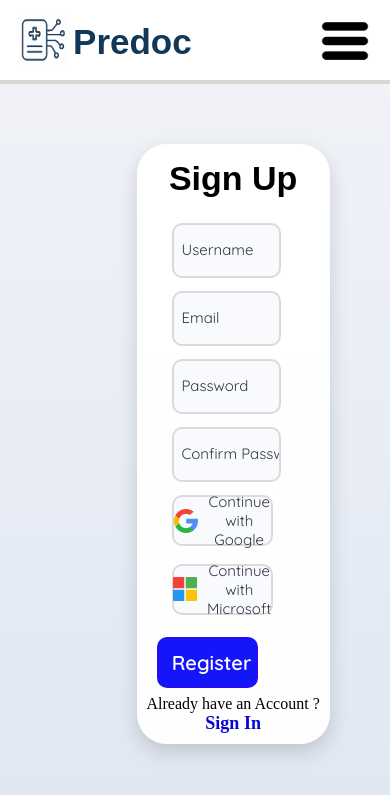
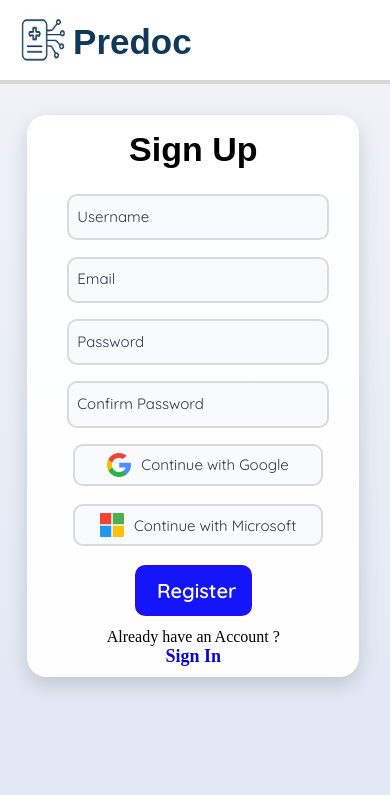
Before and after one commit to GAuravY19/PreDoc, a Flask app: page /register in a window 390 px wide. Shown: the top 795 px of the page. Run offline with Flask 3, Linux system fonts and the light colour scheme; some libraries are stand-ins or nearby versions; some web fonts are replaced.

Commit message:
Register page responsive done

```diff
--- a/predoc_app/static/register.css
+++ b/predoc_app/static/register.css
@@ -4,6 +4,10 @@
 *{
     margin: 0;
     padding: 0;
+}
+
+.nav-sections{
+    display: none;
 }
 
 .nav-endsection{
@@ -155,3 +159,57 @@ input::placeholder {
     font-weight: bold;
     font-size: 18px;
 }
+
+
+
+@media only screen and (max-width: 500px) {
+    .register-box{
+        height: max-content;
+        width: 80vw;
+        margin-left: 7%;
+        padding: 10px;
+        margin-top: 8%;
+        border-radius: 20px;
+    }
+
+    .hamburger{
+        display: none;
+    }
+
+    .legend-text{
+        font-weight: 600;
+        font-style: normal;
+        text-align: center;
+        font-size: 50px;
+        padding-top: 5px;
+    }
+
+    .form-element{
+        height: max-content;
+        width: 80%;
+        margin-bottom: 2%;
+        align-items: center;
+    }
+
+    .form-input{
+        height: 5vh;
+        width: 100%;
+        margin-left: 5px;
+    }
+
+    .google-signup {
+        height: 5vh;
+        width: 100%;
+        border-radius: 10px;
+        margin-bottom: 18px;
+        margin-left: 11px;
+    }
+
+    .submit-button{
+        height: 6vh;
+        min-height: 4vh;
+        width: 30vw;
+        padding-left: 6px;
+        margin-left: 27%;
+    }
+}
--- a/predoc_app/templates/register.html
+++ b/predoc_app/templates/register.html
@@ -8,7 +8,6 @@
     <form class="form-top-spacing" method='POST' action= ''>
         {{form.hidden_tag() }}
         <div class="form-element">
-            <!--{{ form.username.label(class='formlabel') }}-->
 
             {% if form.username.errors %}
             {{ form.username(class='form-input', placeholder=form.username.label.text) }}
```
